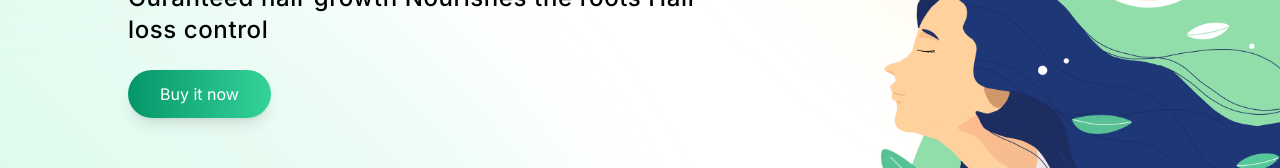
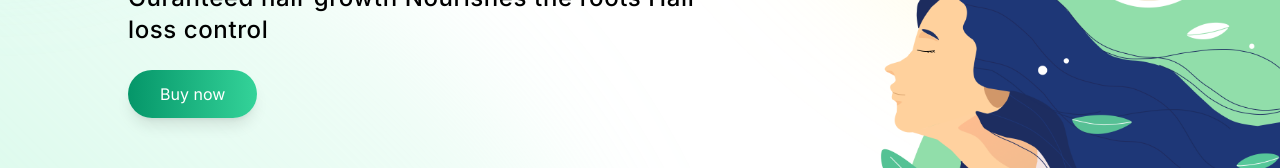
Before and after one commit to xoshiraghavx/vite-project, a Next.js app: page / in a window 1280 px wide. Shown: the part 504-672 px from the top of the page. Built offline with nearby package versions, Linux system fonts and the light colour scheme.

Commit message:
Updated Button Text { "Buy it now" >> "Buy now" }

```diff
--- a/src/components/elements/Home/HomeHero.js
+++ b/src/components/elements/Home/HomeHero.js
@@ -50,7 +50,7 @@ const HomeHero = () => {
                 target="_blank"
                 rel="noopener noreferrer"
               >
-                Buy it now
+                Buy now
               </a>
               {/* {mounted ? (
                 <form id='payment-button' className='mt-6'></form>
```
